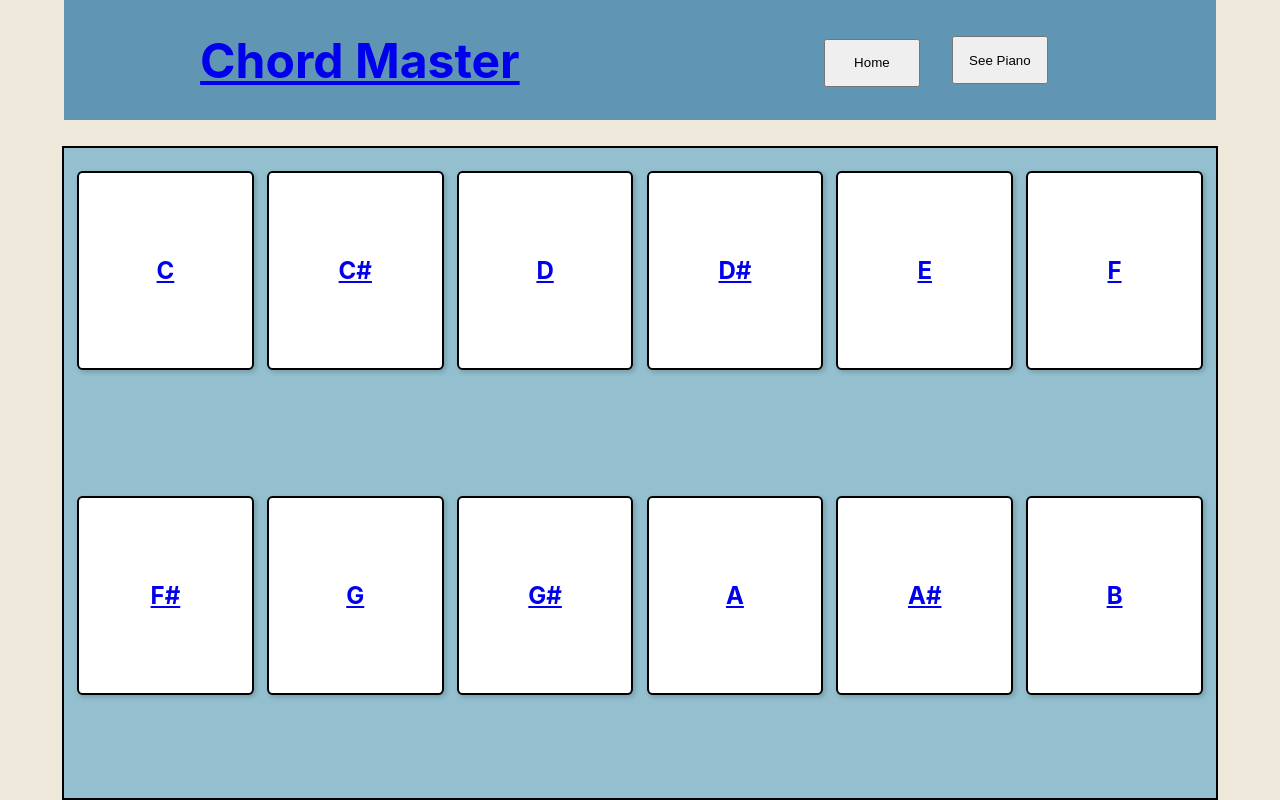
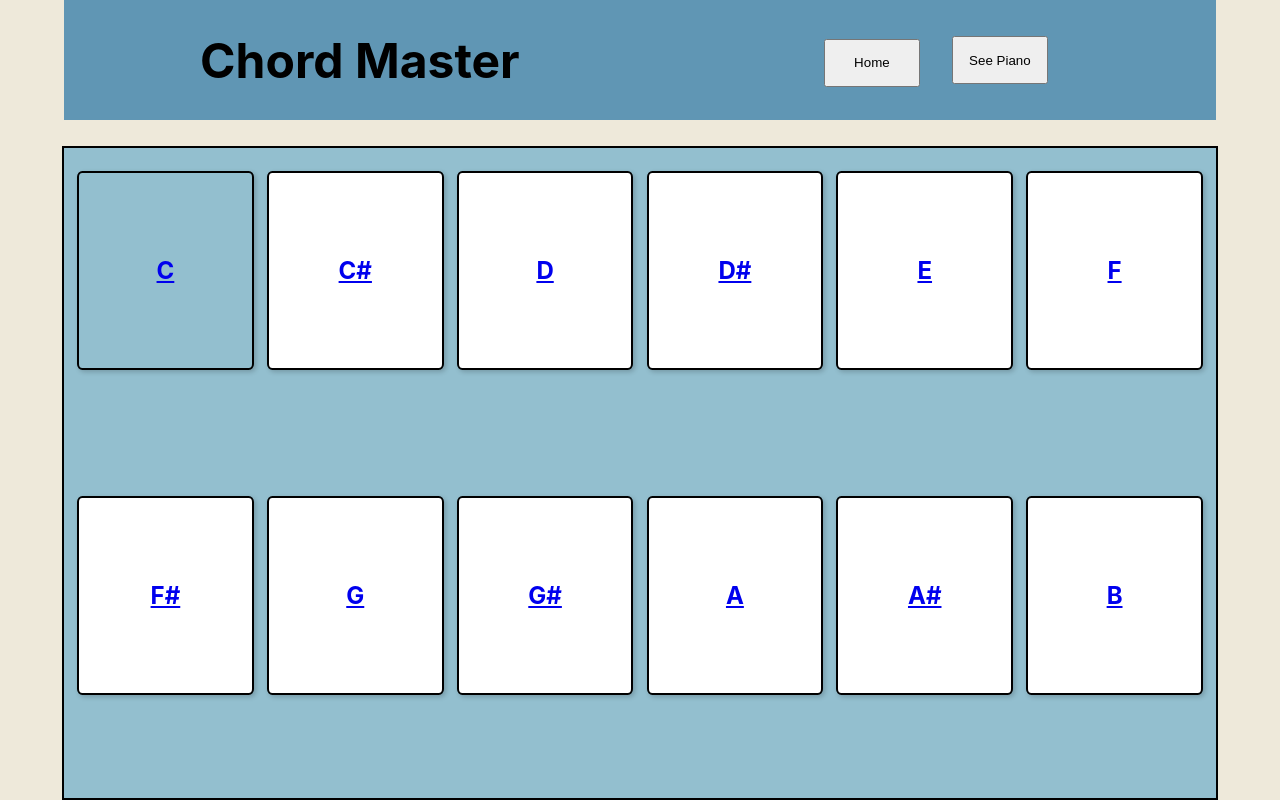
Before and after one commit to AndrewCerveny/Chord-Master, a React (Create React App) app: page / in a window 1280 px wide. In both pictures the pointer is over the element 165 px from the left and 270 px from the top of the page. Built offline with nearby package versions, Linux system fonts and the light colour scheme.

Commit message:
Regulate Style attributes on link component

```diff
--- a/src/components/NoteIntro/NoteIntro.css
+++ b/src/components/NoteIntro/NoteIntro.css
@@ -9,5 +9,14 @@
   justify-content: center;
   border-radius: 3%;
   box-shadow:2px 2px 5px 0 rgba(0, 0, 0, .2);
-  background-color:white
+  background-color:white;
+
 }
+.link{
+  text-decoration: none;
+  color:black;
+}
+.note-card:hover {
+  background-color: #93BFCF;
+  cursor:grab;
+}
```
